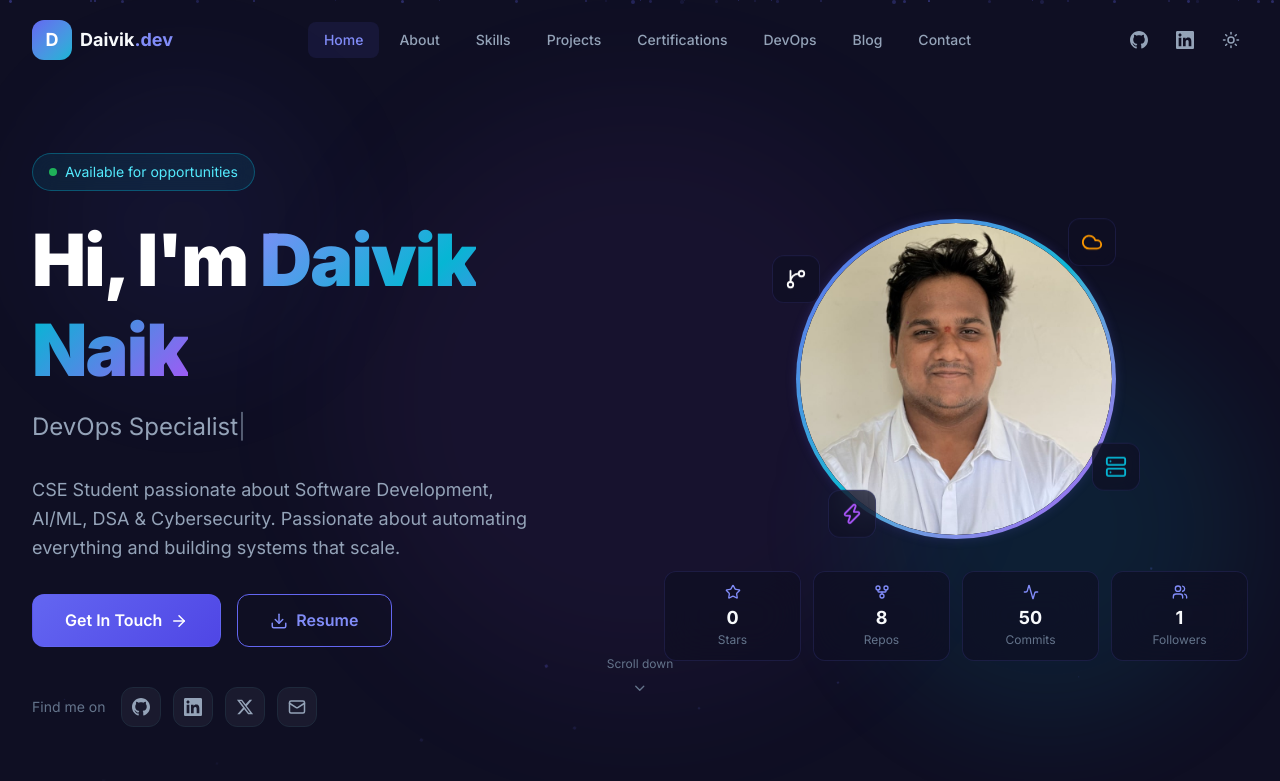
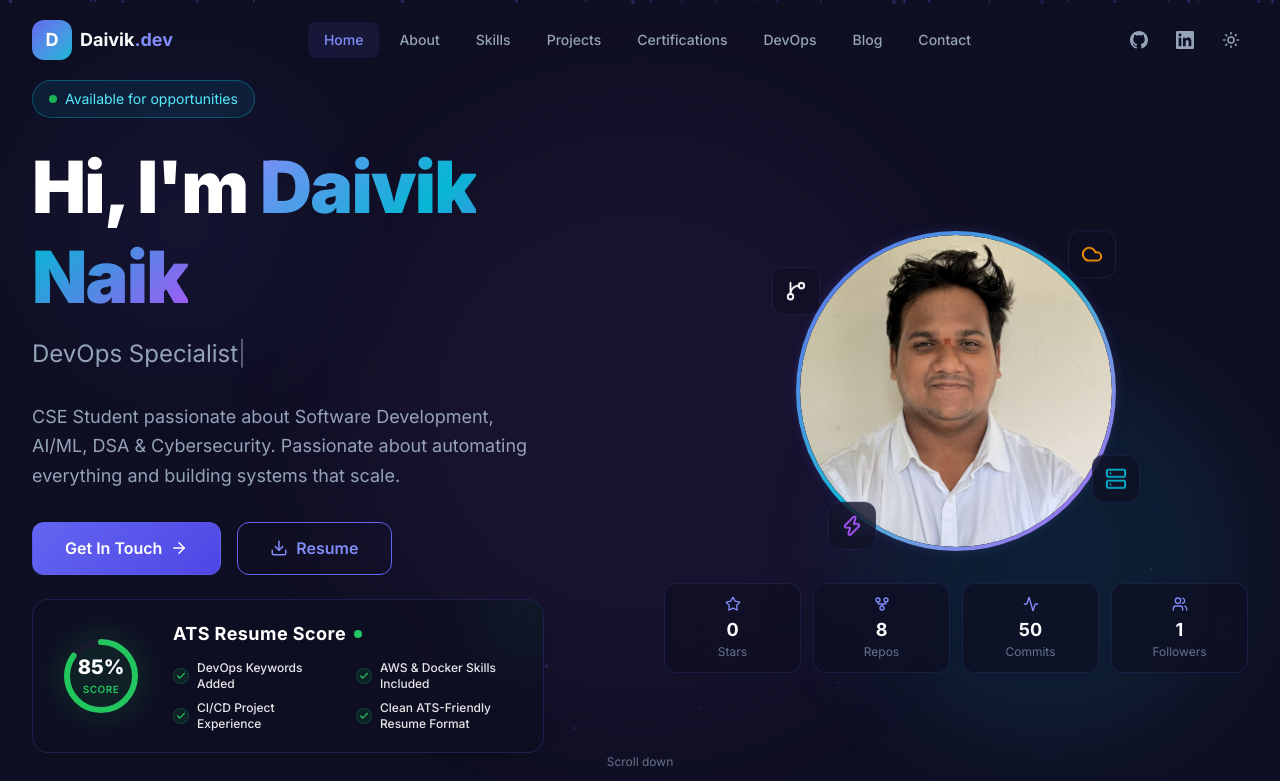
Before and after one commit to daiviknaik23/portfolio-devops, a React (Vite) app: page / in a window 1280 px wide. Shown: the top 781 px of the page. Built offline with nearby package versions, Linux system fonts and the light colour scheme.

Commit message:
ATS Score

```diff
--- a/src/pages/HomePage.jsx
+++ b/src/pages/HomePage.jsx
@@ -4,7 +4,7 @@ import { Link } from 'react-router-dom';
 import {
   Mail, Download, ArrowRight, ChevronDown,
   Star, GitFork, Users, Activity, ExternalLink, Cloud, Workflow, GitBranch,
-  Server, Zap, Globe, Code2, Shield, Database
+  Server, Zap, Globe, Code2, Shield, Database, Check
 } from 'lucide-react';
 import { GithubIcon as Github, LinkedinIcon as Linkedin, TwitterIcon as Twitter } from '../components/BrandIcons';
 import Typed from 'typed.js';
@@ -70,7 +70,7 @@ function HeroSection() {
               systems that scale.
             </p>
 
-            <div className="flex flex-wrap gap-4 mb-10">
+            <div className="flex flex-wrap gap-4 mb-6">
               <Link to="/contact" className="btn-primary">
                 Get In Touch <ArrowRight size={18} />
               </Link>
@@ -78,6 +78,92 @@ function HeroSection() {
                 <Download size={18} /> Resume
               </a>
             </div>
+
+            {/* ATS Resume Score Section */}
+            <motion.div
+              initial={{ opacity: 0, y: 20 }}
+              animate={{ opacity: 1, y: 0 }}
+              transition={{ delay: 0.5, duration: 0.6 }}
+              whileHover={{ y: -5, scale: 1.01 }}
+              className="glass rounded-2xl p-5 border border-primary/20 backdrop-blur-xl mb-8 max-w-lg relative overflow-hidden group shadow-lg"
+            >
+              {/* Background accent glow inside the card */}
+              <div className="absolute -top-10 -right-10 w-24 h-24 bg-neon-green/10 rounded-full blur-2xl group-hover:bg-neon-green/20 transition-all duration-500" />
+
+              <div className="flex flex-col sm:flex-row items-center gap-6 relative z-10">
+                {/* Circular indicator container */}
+                <div className="flex-shrink-0 relative flex items-center justify-center w-24 h-24">
+                  {/* Glowing background */}
+                  <div className="absolute inset-0 rounded-full bg-neon-green/10 blur-md group-hover:scale-110 transition-transform duration-500" />
+
+                  {/* SVG Circle */}
+                  <svg className="w-20 h-20 transform -rotate-90">
+                    {/* Background Track */}
+                    <circle
+                      cx="40"
+                      cy="40"
+                      r="34"
+                      className="stroke-surface-light"
+                      strokeWidth="6"
+                      fill="transparent"
+                    />
+                    {/* Foreground Circle Progress */}
+                    <motion.circle
+                      cx="40"
+                      cy="40"
+                      r="34"
+                      className="stroke-neon-green"
+                      strokeWidth="6"
+                      fill="transparent"
+                      strokeDasharray="213.6"
+                      initial={{ strokeDashoffset: 213.6 }}
+                      animate={{ strokeDashoffset: 32 }}
+                      transition={{ duration: 1.5, ease: "easeOut", delay: 0.6 }}
+                      strokeLinecap="round"
+                    />
+                  </svg>
+
+                  {/* Centered Text */}
+                  <div className="absolute flex flex-col items-center justify-center">
+                    <span className="text-xl font-extrabold text-white">85%</span>
+                    <span className="text-[10px] text-neon-green font-semibold tracking-wider uppercase">Score</span>
+                  </div>
+                </div>
+
+                {/* Info and checklist */}
+                <div className="flex-grow text-center sm:text-left">
+                  <div className="flex items-center justify-center sm:justify-start gap-2 mb-3">
+                    <h3 className="text-lg font-bold text-white tracking-wide">ATS Resume Score</h3>
+                    <span className="flex h-2 w-2 relative">
+                      <span className="animate-ping absolute inline-flex h-full w-full rounded-full bg-neon-green opacity-75"></span>
+                      <span className="relative inline-flex rounded-full h-2 w-2 bg-neon-green"></span>
+                    </span>
+                  </div>
+
+                  <ul className="grid grid-cols-1 sm:grid-cols-2 gap-x-4 gap-y-2 text-xs text-text-secondary font-medium">
+                    {[
+                      "DevOps Keywords Added",
+                      "AWS & Docker Skills Included",
+                      "CI/CD Project Experience",
+                      "Clean ATS-Friendly Resume Format"
+                    ].map((point, index) => (
+                      <motion.li
+                        key={index}
+                        initial={{ opacity: 0, x: -10 }}
+                        animate={{ opacity: 1, x: 0 }}
+                        transition={{ delay: 0.8 + index * 0.1 }}
+                        className="flex items-center gap-2"
+                      >
+                        <span className="flex-shrink-0 w-4 h-4 rounded-full bg-neon-green/10 flex items-center justify-center text-neon-green border border-neon-green/20">
+                          <Check size={10} strokeWidth={3} />
+                        </span>
+                        <span className="text-left text-white/90">{point}</span>
+                      </motion.li>
+                    ))}
+                  </ul>
+                </div>
+              </div>
+            </motion.div>
 
             {/* Social links */}
             <div className="flex items-center gap-4">
```
